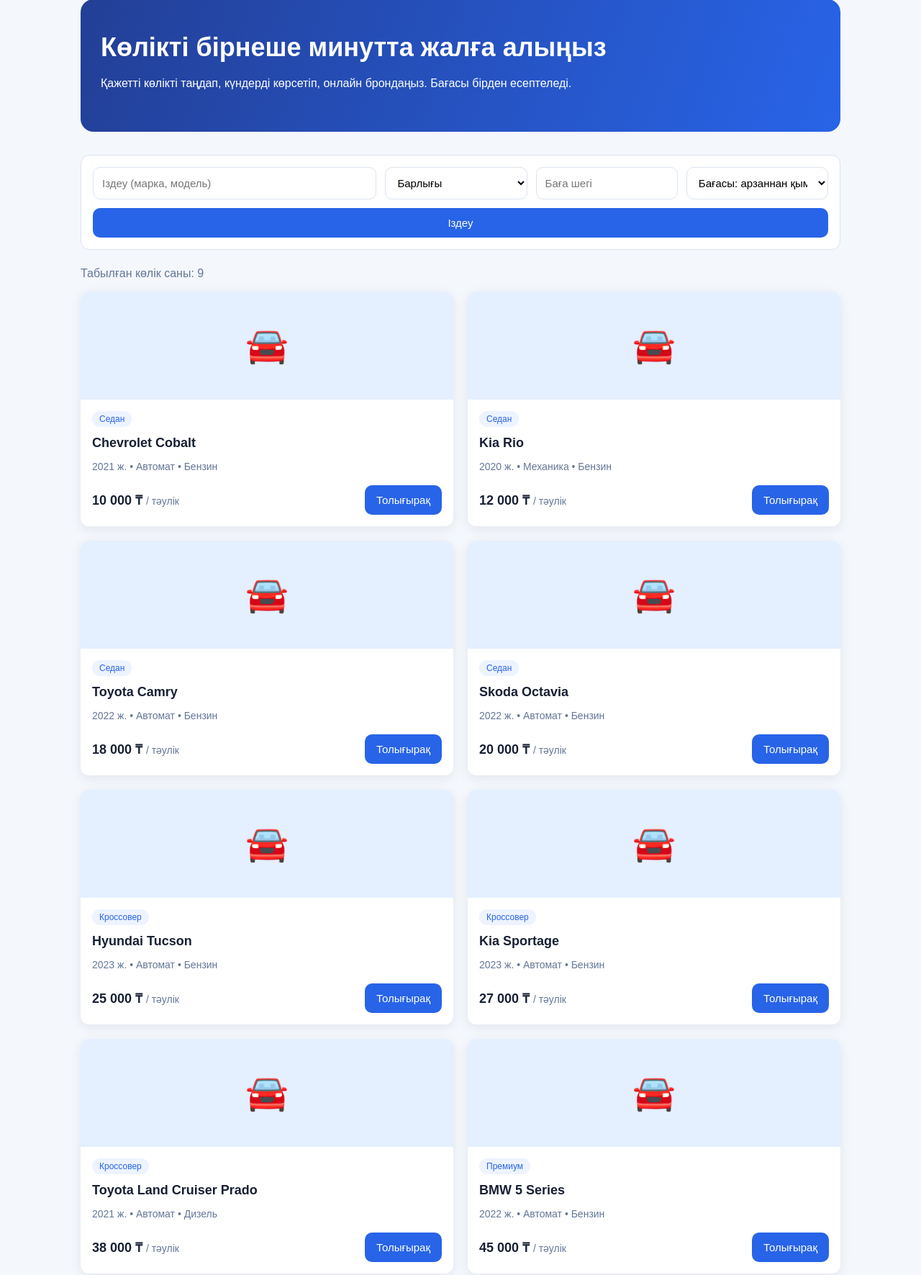
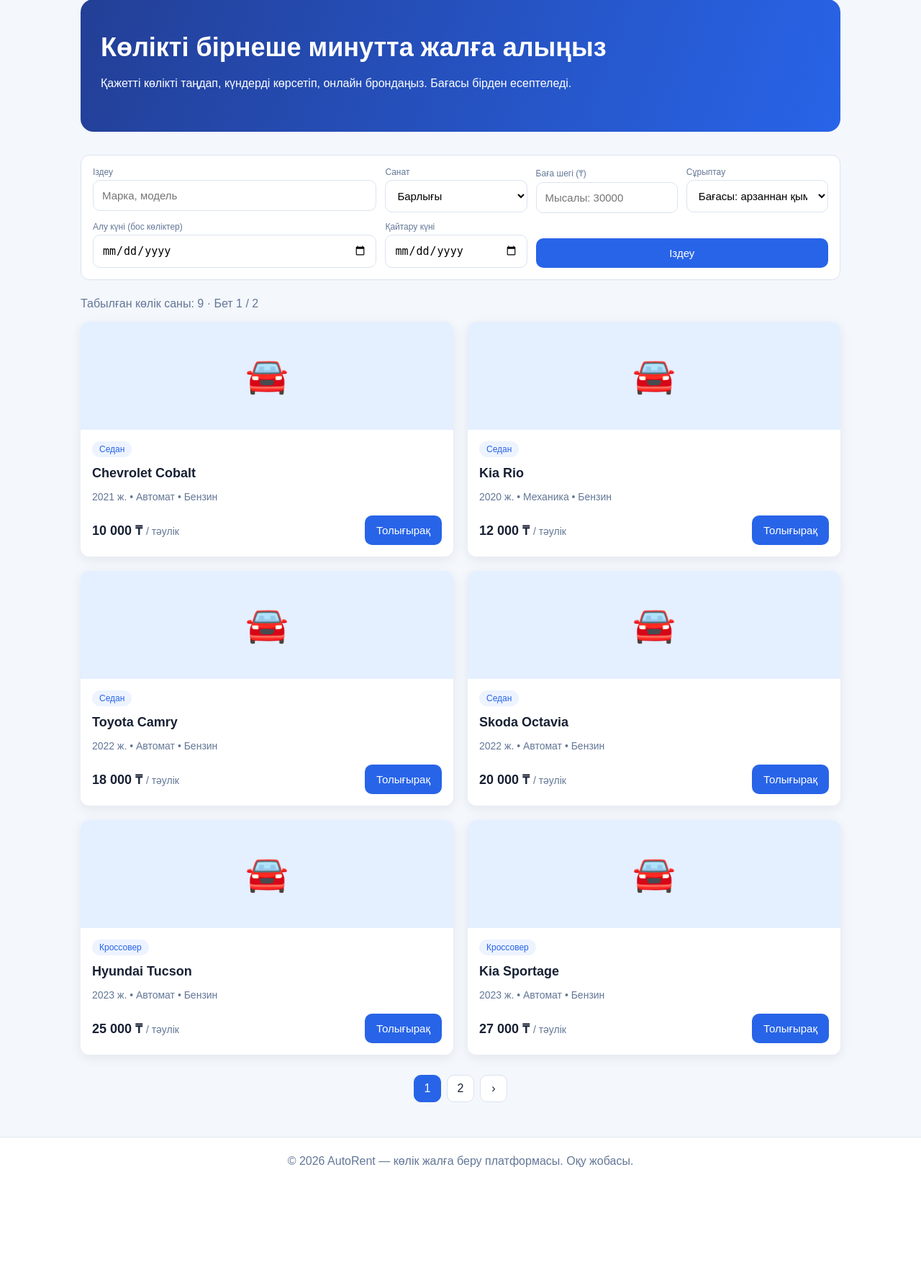
Before and after one commit to Aselya23/AutoRent, a PHP site: page / in a window 1280 px wide. Shown: the part 108-1879 px from the top of the page at 72% size. After the commit the page ends 1729 px from the top, so only its background shows below. Run offline with PHP 8.4, Linux system fonts and the light colour scheme; a user stored in the database is signed in; data comes from the database, SQL or seed files in the repository.

Commit message:
Add server-side filtering, sorting and pagination

```diff
--- a/index.php
+++ b/index.php
@@ -2,12 +2,43 @@
 require __DIR__ . '/includes/data.php';
 require __DIR__ . '/includes/db.php';
 
-// Іздеу параметрлері $_GET арқылы келеді
-$q      = get_str('q');
-$cat    = (int) get_str('category');
-$sort   = get_str('sort');
-$maxRaw = get_str('maxPrice');
-$max    = filter_var($maxRaw, FILTER_VALIDATE_INT, ['options' => ['min_range' => 0]]);
+const PER_PAGE = 6;
+
+// Сұрыптау нұсқалары (ақ тізім): SQL-ге тек осы мәндер түседі
+const SORTS = [
+    'price_asc'  => ['Бағасы: арзаннан қымбатқа', 'c.price_per_day ASC'],
+    'price_desc' => ['Бағасы: қымбаттан арзанға', 'c.price_per_day DESC'],
+    'year_desc'  => ['Жаңасынан ескіге (жылы)', 'c.year DESC'],
+    'name_asc'   => ['Аты бойынша (A–Z)', 'c.brand ASC, c.model ASC'],
+];
+
+// Параметрлер $_GET арқылы келеді
+$q       = get_str('q');
+$cat     = (int) get_str('category');
+$sort    = get_str('sort');
+$maxRaw  = get_str('maxPrice');
+$fromRaw = get_str('date_from');
+$toRaw   = get_str('date_to');
+
+if (!isset(SORTS[$sort])) {
+    $sort = 'price_asc';
+}
+$max = filter_var($maxRaw, FILTER_VALIDATE_INT, ['options' => ['min_range' => 0]]);
+
+// Күн бойынша сүзгі: екі күн де дұрыс болса ғана қолданылады
+$dateError = '';
+$useDates  = false;
+if ($fromRaw !== '' || $toRaw !== '') {
+    $d1 = DateTime::createFromFormat('!Y-m-d', $fromRaw);
+    $d2 = DateTime::createFromFormat('!Y-m-d', $toRaw);
+    if (!$d1 || $d1->format('Y-m-d') !== $fromRaw || !$d2 || $d2->format('Y-m-d') !== $toRaw) {
+        $dateError = 'Бос көліктерді іздеу үшін екі күнді де таңдаңыз';
+    } elseif ($d2 <= $d1) {
+        $dateError = 'Қайтару күні алу күнінен кейін болуы керек';
+    } else {
+        $useDates = true;
+    }
+}
 
 $where  = [];
 $params = [];
@@ -24,20 +55,50 @@ if ($max !== false) {
     $where[]  = 'c.price_per_day <= ?';
     $params[] = $max;
 }
+if ($useDates) {
+    // Тек таңдалған күндерде брондалмаған көліктер
+    $where[]  = "NOT EXISTS (
+        SELECT 1 FROM bookings b
+        WHERE b.car_id = c.id AND b.status <> 'cancelled'
+          AND b.start_date < ? AND b.end_date > ?
+    )";
+    $params[] = $toRaw;
+    $params[] = $fromRaw;
+}
+$whereSql = $where ? ' WHERE ' . implode(' AND ', $where) : '';
 
-$order = ($sort === 'desc') ? 'DESC' : 'ASC';
+// Барлық нәтиже саны (беттеу үшін)
+$stmt = $pdo->prepare('SELECT COUNT(*) FROM cars c' . $whereSql);
+$stmt->execute($params);
+$total = (int) $stmt->fetchColumn();
+
+$pages  = max(1, (int) ceil($total / PER_PAGE));
+$page   = min(max(1, (int) get_str('page')), $pages);
+$offset = ($page - 1) * PER_PAGE;
 
 $sql = 'SELECT c.*, cat.name AS category
         FROM cars c
         JOIN categories cat ON cat.id = c.category_id'
-     . ($where ? ' WHERE ' . implode(' AND ', $where) : '')
-     . " ORDER BY c.price_per_day $order";
+     . $whereSql
+     . ' ORDER BY ' . SORTS[$sort][1] . ', c.id ASC'
+     . ' LIMIT ' . PER_PAGE . ' OFFSET ' . $offset;
 
 $stmt = $pdo->prepare($sql);
 $stmt->execute($params);
 $cars = $stmt->fetchAll();
 
 $categories = $pdo->query('SELECT id, name FROM categories ORDER BY name')->fetchAll();
+
+// Беттеу сілтемелері сүзгілерді сақтап қалады
+$keep = array_filter([
+    'q'         => $q,
+    'category'  => $cat > 0 ? (string) $cat : '',
+    'maxPrice'  => $maxRaw,
+    'date_from' => $useDates ? $fromRaw : '',
+    'date_to'   => $useDates ? $toRaw : '',
+    'sort'      => $sort !== 'price_asc' ? $sort : '',
+], fn($v) => $v !== '');
+$pageUrl = fn(int $p) => 'index.php?' . http_build_query($keep + ['page' => $p]);
 
 $title = 'Көліктер';
 require __DIR__ . '/includes/header.php';
@@ -53,31 +114,65 @@ require __DIR__ . '/includes/header.php';
 
     <form class="filters" method="get" action="index.php">
 
+      <div>
+        <label for="search">Іздеу</label>
         <input id="search" name="q" type="text"
-             placeholder="Іздеу (марка, модель)" value="<?= e($q) ?>">
+               placeholder="Марка, модель" value="<?= e($q) ?>">
+      </div>
 
+      <div>
+        <label for="category">Санат</label>
         <select id="category" name="category">
           <option value="0">Барлығы</option>
           <?php foreach ($categories as $c): ?>
-          <option value="<?= $c['id'] ?>" <?= $cat === (int) $c['id'] ? 'selected' : '' ?>>
+            <option value="<?= (int) $c['id'] ?>" <?= $cat === (int) $c['id'] ? 'selected' : '' ?>>
               <?= e($c['name']) ?>
             </option>
           <?php endforeach; ?>
         </select>
+      </div>
 
-      <input id="maxPrice" name="maxPrice" type="number"
-             placeholder="Баға шегі" value="<?= e($maxRaw) ?>">
+      <div>
+        <label for="maxPrice">Баға шегі (₸)</label>
+        <input id="maxPrice" name="maxPrice" type="number" min="0"
+               placeholder="Мысалы: 30000" value="<?= e($maxRaw) ?>">
+      </div>
 
+      <div>
+        <label for="sort">Сұрыптау</label>
         <select id="sort" name="sort">
-        <option value="asc">Бағасы: арзаннан қымбатқа</option>
-        <option value="desc" <?= $sort === 'desc' ? 'selected' : '' ?>>Бағасы: қымбаттан арзанға</option>
+          <?php foreach (SORTS as $key => $s): ?>
+            <option value="<?= e($key) ?>" <?= $sort === $key ? 'selected' : '' ?>><?= e($s[0]) ?></option>
+          <?php endforeach; ?>
         </select>
+      </div>
 
-      <button type="submit">Іздеу</button>
+      <div>
+        <label for="date_from">Алу күні (бос көліктер)</label>
+        <input id="date_from" name="date_from" type="date" value="<?= e($fromRaw) ?>">
+      </div>
+
+      <div>
+        <label for="date_to">Қайтару күні</label>
+        <input id="date_to" name="date_to" type="date" value="<?= e($toRaw) ?>">
+      </div>
+
+      <button class="search-btn" type="submit">Іздеу</button>
 
     </form>
 
-    <p id="count">Табылған көлік саны: <?= count($cars) ?></p>
+    <?php if ($dateError !== ''): ?>
+      <p class="alert-error"><?= e($dateError) ?></p>
+    <?php endif; ?>
+
+    <?php if ($keep): ?>
+      <a class="reset-link" href="index.php">× Сүзгілерді тазалау</a>
+    <?php endif; ?>
+
+    <p id="count">
+      Табылған көлік саны: <?= $total ?>
+      <?= $pages > 1 ? ' · Бет ' . $page . ' / ' . $pages : '' ?>
+    </p>
 
     <section id="cars" class="cars">
       <?php foreach ($cars as $car): ?>
@@ -104,4 +199,22 @@ require __DIR__ . '/includes/header.php';
       <?php endforeach; ?>
     </section>
 
+    <?php if (!$cars): ?>
+      <p class="details">Ештеңе табылмады. Сүзгілерді өзгертіп көріңіз.</p>
+    <?php endif; ?>
+
+    <?php if ($pages > 1): ?>
+      <nav class="pagination" aria-label="Беттер">
+        <?php if ($page > 1): ?>
+          <a href="<?= e($pageUrl($page - 1)) ?>">‹</a>
+        <?php endif; ?>
+        <?php for ($i = 1; $i <= $pages; $i++): ?>
+          <a href="<?= e($pageUrl($i)) ?>" class="<?= $i === $page ? 'active' : '' ?>"><?= $i ?></a>
+        <?php endfor; ?>
+        <?php if ($page < $pages): ?>
+          <a href="<?= e($pageUrl($page + 1)) ?>">›</a>
+        <?php endif; ?>
+      </nav>
+    <?php endif; ?>
+
 <?php require __DIR__ . '/includes/footer.php'; ?>
--- a/style.css
+++ b/style.css
@@ -537,3 +537,55 @@ textarea:focus {
   outline: 2px solid #2864e8;
   border-color: #2864e8;
 }
+
+/* ===== 13-АПТА: СҮЗГІ ЖӘНЕ БЕТТЕУ ===== */
+
+.filters label {
+  display: block;
+  font-size: 12px;
+  color: #637797;
+  margin-bottom: 4px;
+}
+
+.filters button.search-btn {
+  grid-column: 3 / -1;
+  align-self: end;
+}
+
+.pagination a {
+  display: grid;
+  place-items: center;
+  min-width: 38px;
+  height: 38px;
+  padding: 0 10px;
+  background: white;
+  color: #172033;
+  border: 1px solid #dbe3f0;
+  border-radius: 10px;
+  text-decoration: none;
+}
+
+.pagination a:hover {
+  border-color: #2864e8;
+  color: #2864e8;
+}
+
+.pagination a.active {
+  background: #2864e8;
+  color: white;
+  border-color: #2864e8;
+}
+
+.reset-link {
+  display: inline-block;
+  margin-bottom: 16px;
+  color: #2864e8;
+  font-size: 14px;
+  text-decoration: none;
+}
+
+@media (max-width: 768px) {
+  .filters button.search-btn {
+    grid-column: 1 / -1;
+  }
+}
```
Lines whose indentation alone changed are shown as unchanged.
